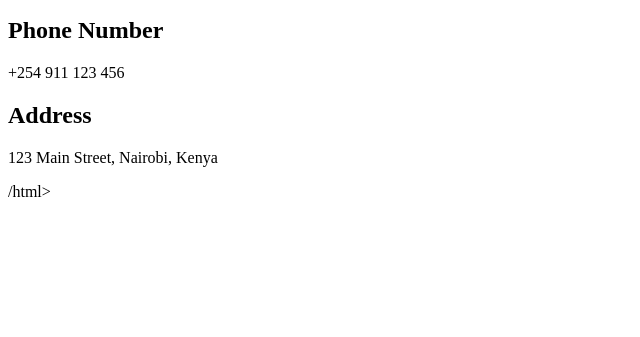
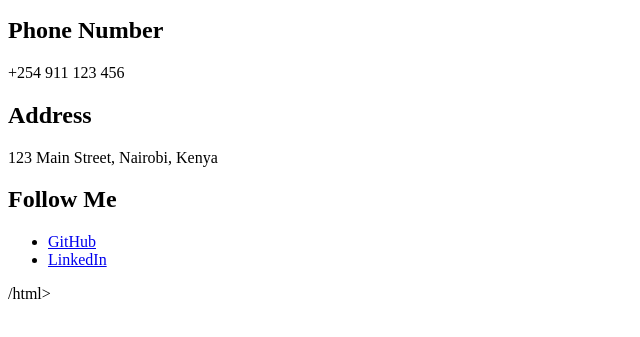
Before and after one commit to ahmedosmanararu-hue/My-Website, a plain HTML site: page contact.html in a window 1280 px wide. Shown: the part 127-464 px from the top of the page, without its empty margins (0-640 px from the left). Drawn offline with Linux system fonts and the light colour scheme.

Commit message:
third commit

```diff
--- a/contact.html
+++ b/contact.html
@@ -21,5 +21,10 @@
         <h2>Address</h2>
         <p>123 Main Street, Nairobi, Kenya</p>
     </section>
+    <h2>Follow Me</h2>
+    <ul>
+        <li><a href="https://github.com/ahmedosmanararu-hue">GitHub</a></li>
+        <li><a href="https://linkedin.com/in/ahmedararu">LinkedIn</a></li>
+    </ul>
 </body>
 /html>
```
